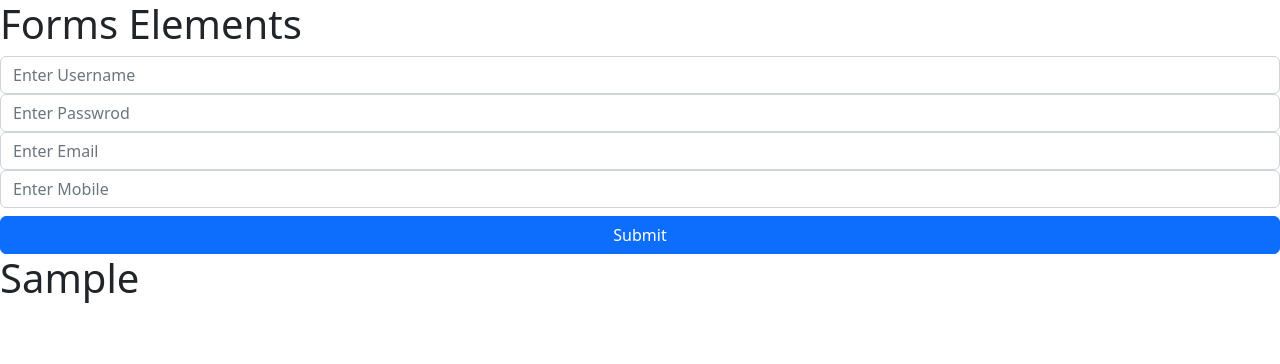
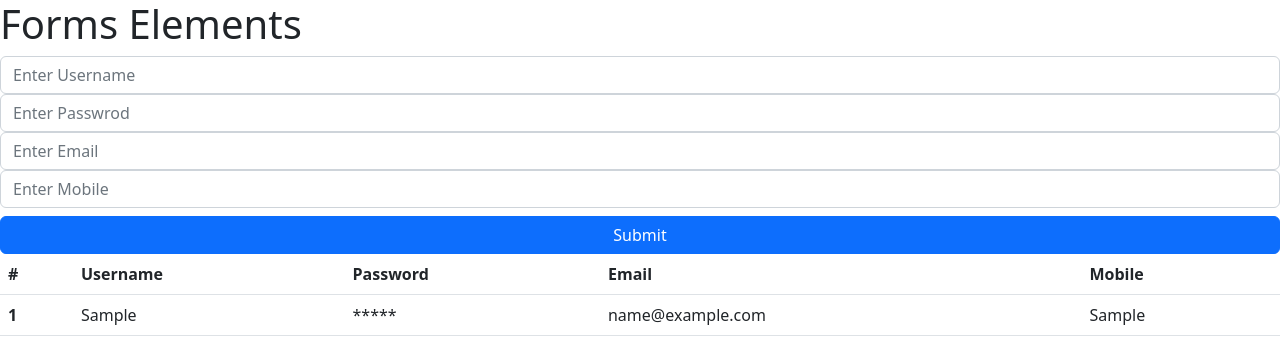
Before and after one commit to dac-22-mumbai/my-react-project, a React (Create React App) app: page / in a window 1280 px wide. Both pictures are taken after typing "Sample", "Sample123", "name@example.com", "Sample" into the empty fields and a click on the button "Submit". Shown: the top 364 px of the page. Built offline with nearby package versions, Linux system fonts and the light colour scheme.

Commit message:
basic form.

```diff
--- a/src/App.js
+++ b/src/App.js
@@ -81,9 +81,28 @@ function App() {
       </div>
 
       {/** DISPLAY THE LIST */}
-      {list.map((item, index) => (
-        <h1>{item.username}</h1>
-      ))}
+      <table class="table">
+        <thead>
+          <tr>
+            <th scope="col">#</th>
+            <th scope="col">Username</th>
+            <th scope="col">Password</th>
+            <th scope="col">Email</th>
+            <th scope="col">Mobile</th>
+          </tr>
+        </thead>
+        <tbody>
+          {list.map((item, index) => (
+            <tr key={index}>
+              <th scope="row">{index + 1}</th>
+              <td>{item.username}</td>
+              <td>{"*****"}</td>
+              <td>{item.email}</td>
+              <td>{item.mobile}</td>
+            </tr>
+          ))}
+        </tbody>
+      </table>
     </div>
   );
 }
```
